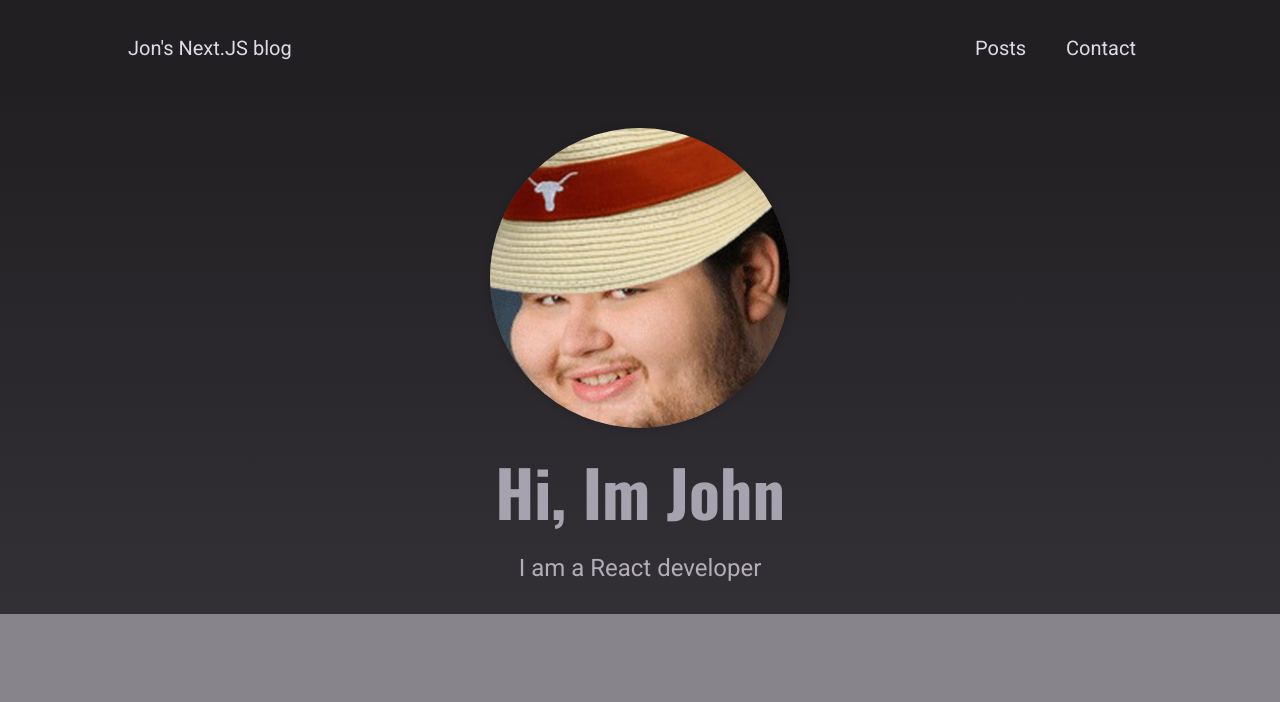
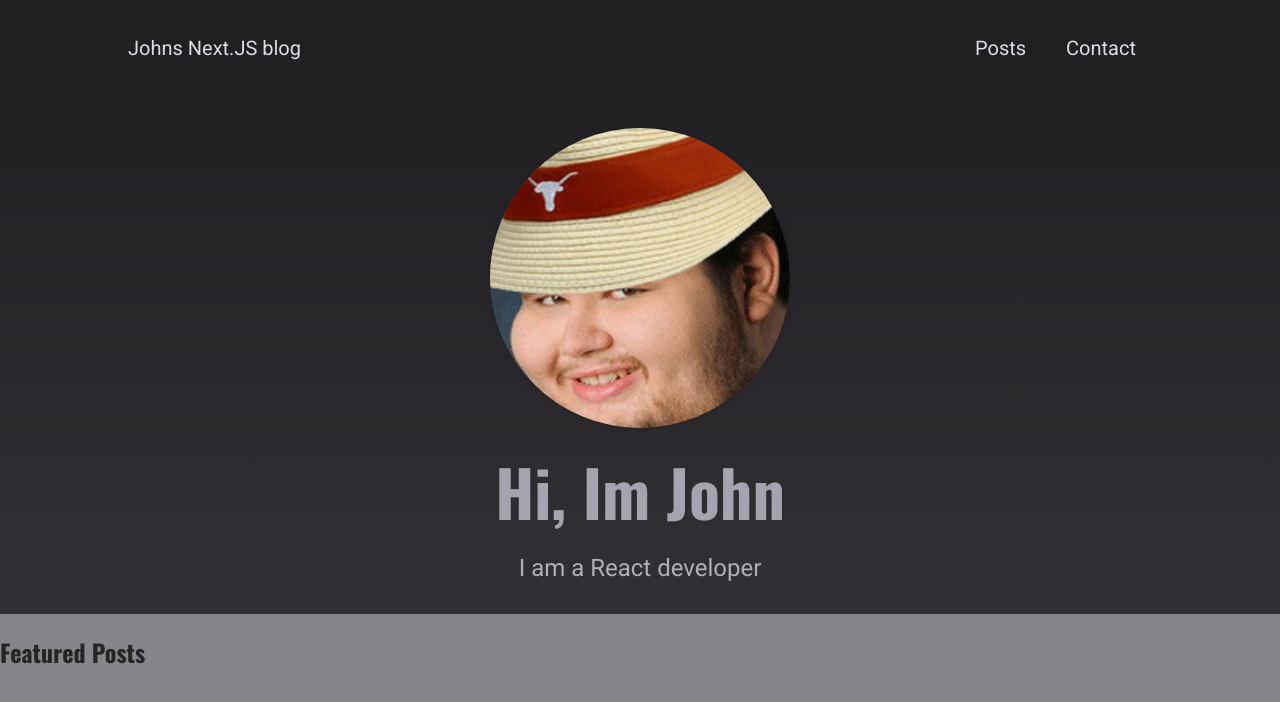
Before and after one commit to montoyajdev/blog_nextjs, a Next.js app: page / in a window 1280 px wide. Shown: the top 702 px of the page. Built offline with nearby package versions, Linux system fonts and the light colour scheme.

Commit message:
Start Featured Posts

```diff
--- a/components/home-page/featured-posts.js
+++ b/components/home-page/featured-posts.js
@@ -1,5 +1,11 @@
 import classes from './featured-posts.module.css';
 
-function FeaturedPosts() {}
+function FeaturedPosts() {
+	return (
+		<section className="classes.latest">
+			<h2>Featured Posts</h2>
+		</section>
+	);
+}
 
 export default FeaturedPosts;
--- a/components/layout/logo.js
+++ b/components/layout/logo.js
@@ -1,7 +1,7 @@
 import classes from './logo.module.css';
 
 function Logo() {
-	return <div className="classes.logo">Jon's Next.JS blog</div>;
+	return <div className="classes.logo">Johns Next.JS blog</div>;
 }
 
 export default Logo;
--- /dev/null
+++ b/components/posts/post-item.js
@@ -0,0 +1,5 @@
+import PostItem from './post-item.module.css';
+
+function PostItem() {}
+
+export default PostItem;
```
Also changed, not shown: components/posts/posts-grid.js (added, +10 -0 lines), components/posts/post-item.module.css (renamed from styles/post-item.module.css), components/posts/posts-grid.module.css (renamed from styles/posts-grid.module.css).
